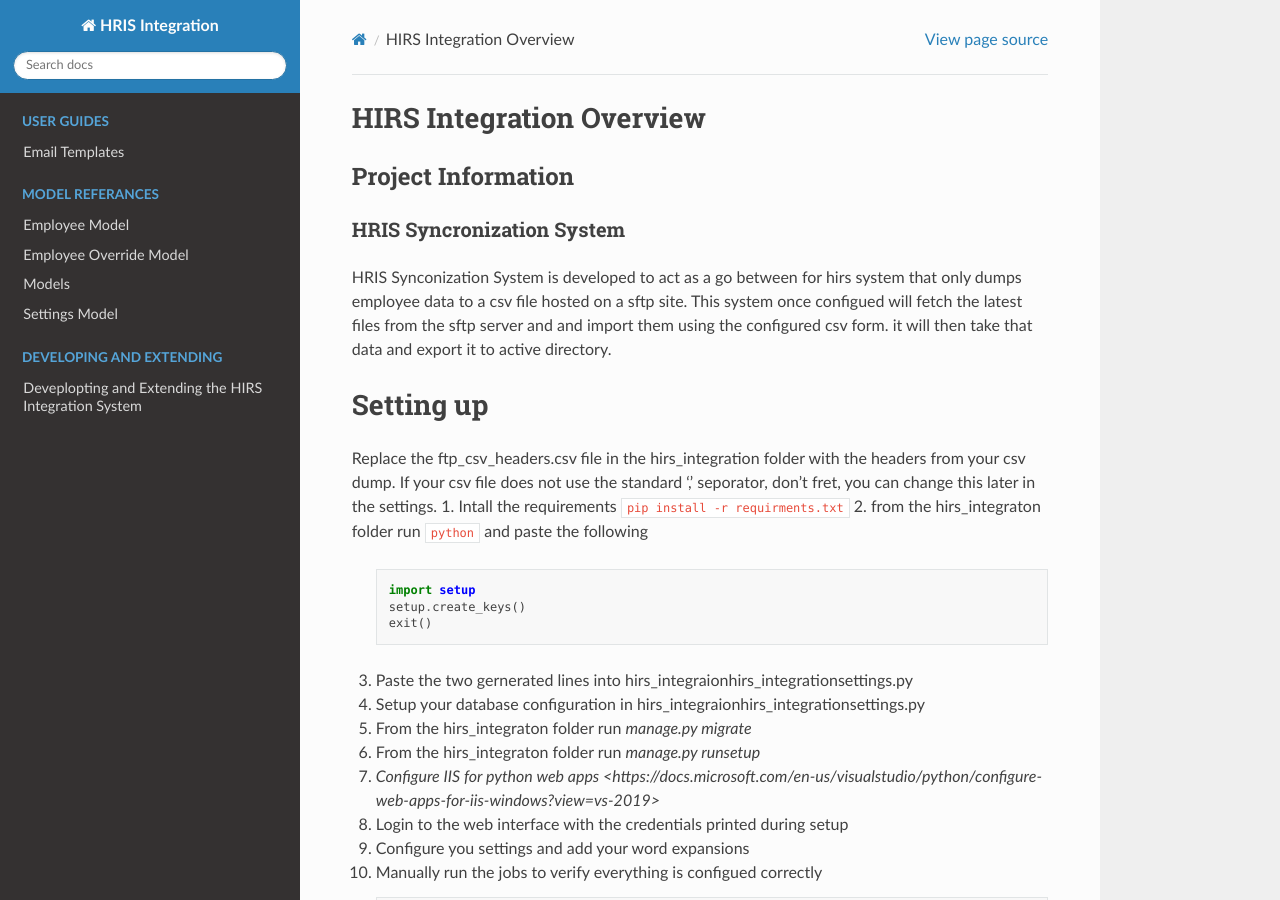
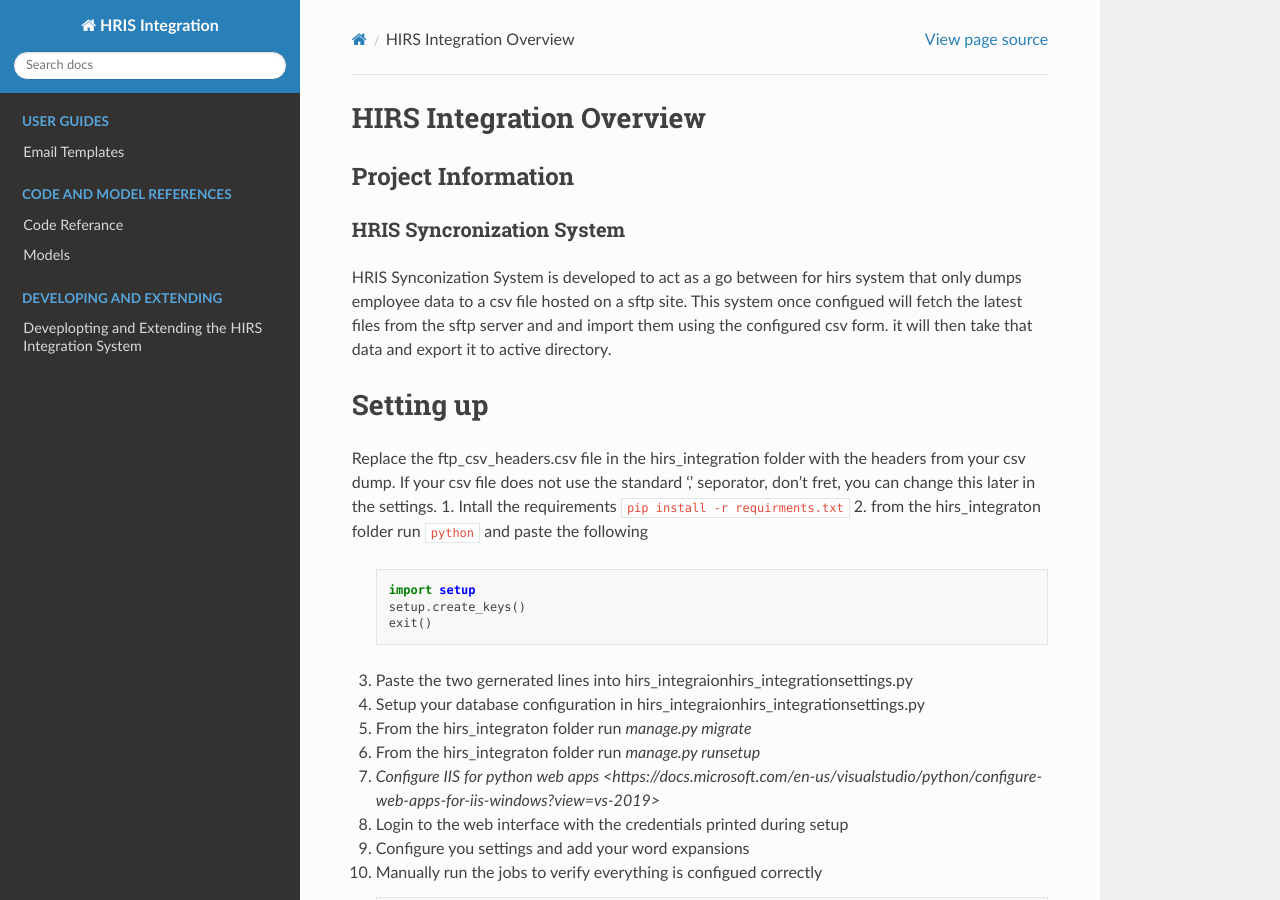
Before and after one commit to jcarswell/hris-integration, a Sphinx documentation site: the page built from source/index.rst, in a window 1280 px wide and 900 px high. Built offline with Sphinx 7.4.7 and the Read the Docs theme 2.0.0, drawn with Linux system fonts in a browser that asks for light colours.

Commit message:
Updated root table of contents for Code and Model Referance Trees

```diff
--- a/source/index.rst
+++ b/source/index.rst
@@ -11,10 +11,11 @@ HIRS Integration Overview
 .. toctree::
    :maxdepth: 2
    :hidden:
-   :caption: Model Referances
+   :caption: Code and Model References
    :glob:
 
-   models/*
+   references/index
+   models/index
 
 .. toctree::
    :maxdepth: 2
```
